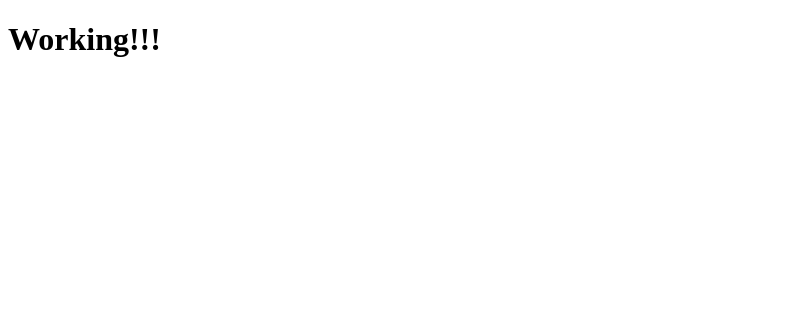
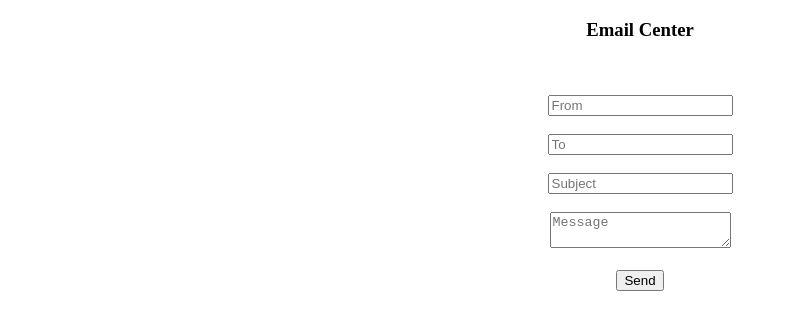
Before and after one commit to anto-christo/frappejs-demo, a website: page index.html in a window 1280 px wide. Shown: the whole page, without its empty margins (0-788 px from the left). Drawn offline with Linux system fonts and the light colour scheme.

Commit message:
Add proper HTML elements

```diff
--- a/index.html
+++ b/index.html
@@ -6,6 +6,20 @@
 	<title>Email</title>
 </head>
 <body>
-	<h1>Working!!!</h1>
+
+    <center>
+
+        <h3>Email Center</h3><br><br>
+
+        <input type="text" id="sender" placeholder="From" required><br><br>
+        <input type="text" id="receiver" placeholder="To" required><br><br>
+        <input type="text" id="subject" placeholder="Subject"><br><br>
+
+        <textarea id="message" placeholder="Message" required></textarea><br><br>
+
+        <button type="button" id="send">Send</button>
+
+    </center>
+
 </body>
 </html>
```
